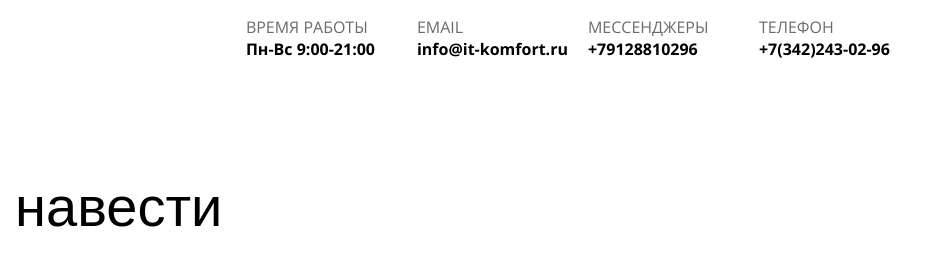
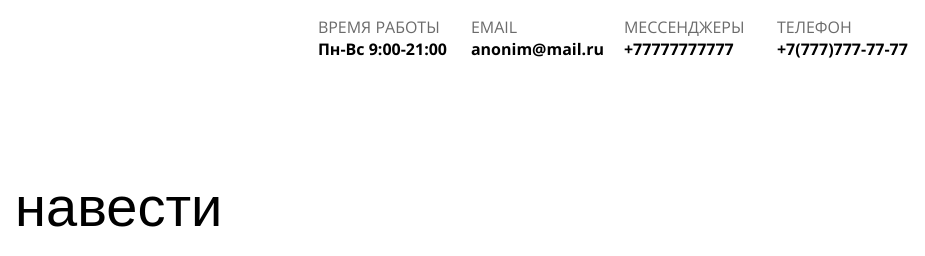
Before and after one commit to AKS-RU/portfolio_site_8, a plain HTML site: page index.html in a window 1280 px wide. Shown: the top 256 px of the page, 355-1280 px from the left. Drawn offline with Linux system fonts and the light colour scheme; a web font is replaced by a local one.

Commit message:
Обезличивание контактов

```diff
--- a/index.html
+++ b/index.html
@@ -26,15 +26,15 @@
               </div>
               <div class="header__flex-item">
                 <p class="header__flex-title">Email</p>
-                <p class="header__flex-contene">info@it-komfort.ru</p>
+                <p class="header__flex-contene">anonim@mail.ru</p>
               </div>
               <div class="header__flex-item">
                 <p class="header__flex-title">МЕССЕНДЖЕРЫ</p>
-                <p class="header__flex-contene">+79128810296</p>
+                <p class="header__flex-contene">+77777777777</p>
               </div>
               <div class="header__flex-item">
                 <p class="header__flex-title">ТЕЛЕФОН</p>
-                <p class="header__flex-contene">+7(342)243-02-96</p>
+                <p class="header__flex-contene">+7(777)777-77-77</p>
               </div>
             </div>
           </nav>
@@ -285,11 +285,11 @@
         <p>Мы никогда не передаём Ваши данные третьим лицам</p>
       </div>
       <p class="footer__copyright">
-        © 2015-2024 ООО “ИТ-Комфорт” ИНН: 5906133680 ОГРН: 1155958105962
+        © 2015-2024 ООО “ИТ-Комфорт” ИНН: 0000000000 ОГРН: 0000000000000
       </p>
       <p class="footer__copyright-mobile">
-        © 2015-2024 ООО “ИТ-Комфорт”<br />ИНН: 5906133680<br />ОГРН:
-        1155958105962
+        © 2015-2024 ООО “ИТ-Комфорт”<br />ИНН: 0000000000<br />ОГРН:
+        0000000000000
       </p>
     </footer>
   </body>
```
